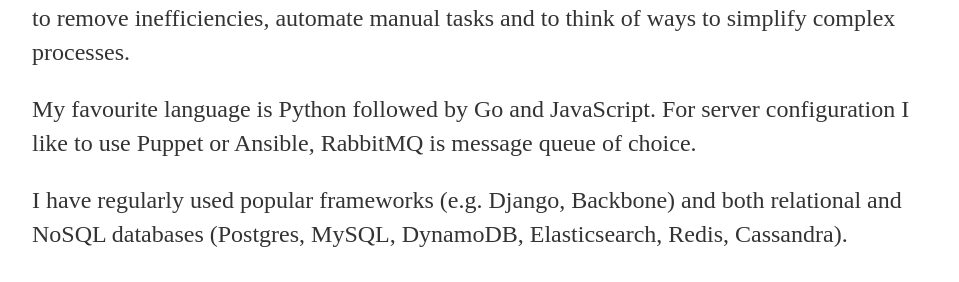
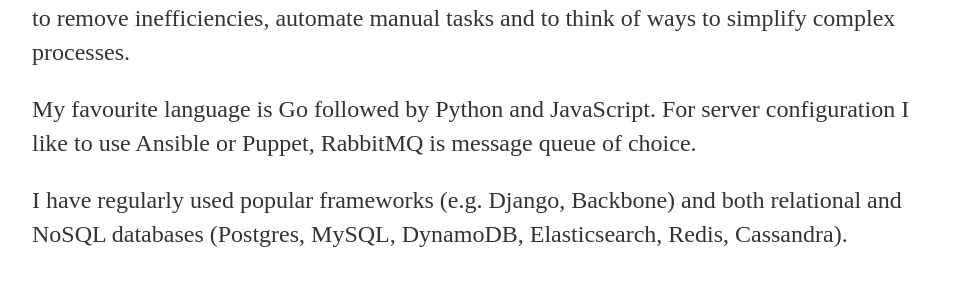
Before and after one commit to RichardKnop/richardknop.github.io, a Jekyll site: the page built from about/index.html, in a window 1280 px wide. Shown: the part 320-602 px from the top of the page, without its empty margins (160-1119 px from the left). Built offline with Jekyll 4.4.1, drawn with Linux system fonts in a browser that asks for light colours.

```diff
--- a/about/index.html
+++ b/about/index.html
@@ -6,7 +6,7 @@ title: Richard Knop | About
   <h1>About me</h1>
   <p>I am a generalist experienced in creation of scalable platforms and applications. I have been working on micro services, PaaS, mobile and web applications, video transcoding.</p>
   <p>I prefer composition over inheritance, SOA over monolithic systems (micro services). I like to remove inefficiencies, automate manual tasks and to think of ways to simplify complex processes.</p>
-  <p>My favourite language is Python followed by Go and JavaScript. For server configuration I like to use Puppet or Ansible, RabbitMQ is message queue of choice.</p>
+  <p>My favourite language is Go followed by Python and JavaScript. For server configuration I like to use Ansible or Puppet, RabbitMQ is message queue of choice.</p>
   <p>I have regularly used popular frameworks (e.g. Django, Backbone) and both relational and NoSQL databases (Postgres, MySQL, DynamoDB, Elasticsearch, Redis, Cassandra).</p>
   <p>I have experience with full SDLC and am very keen on testing, continuous integration and best practices. I prefer having a diversified suite of unit tests, smoke/integration tests as well as performance tests for critical pieces of the system.</p>
 </div>
```
